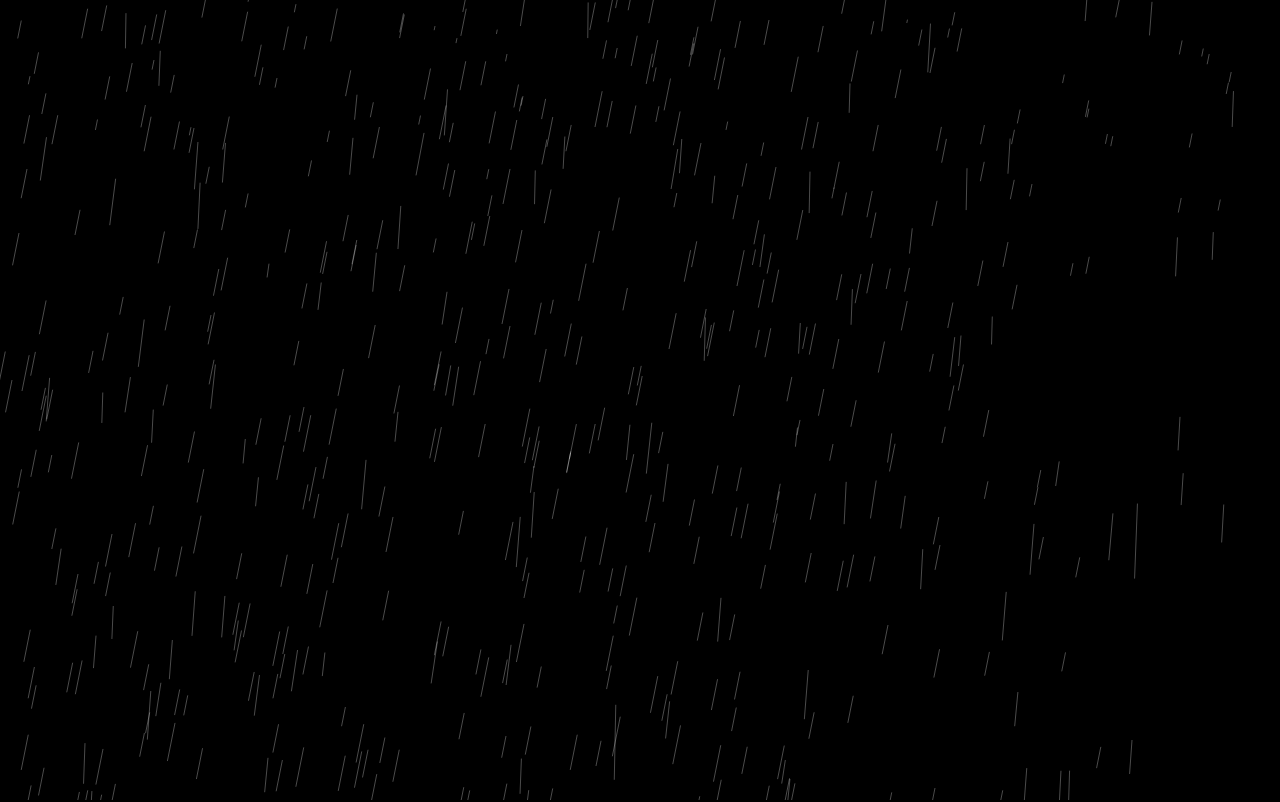
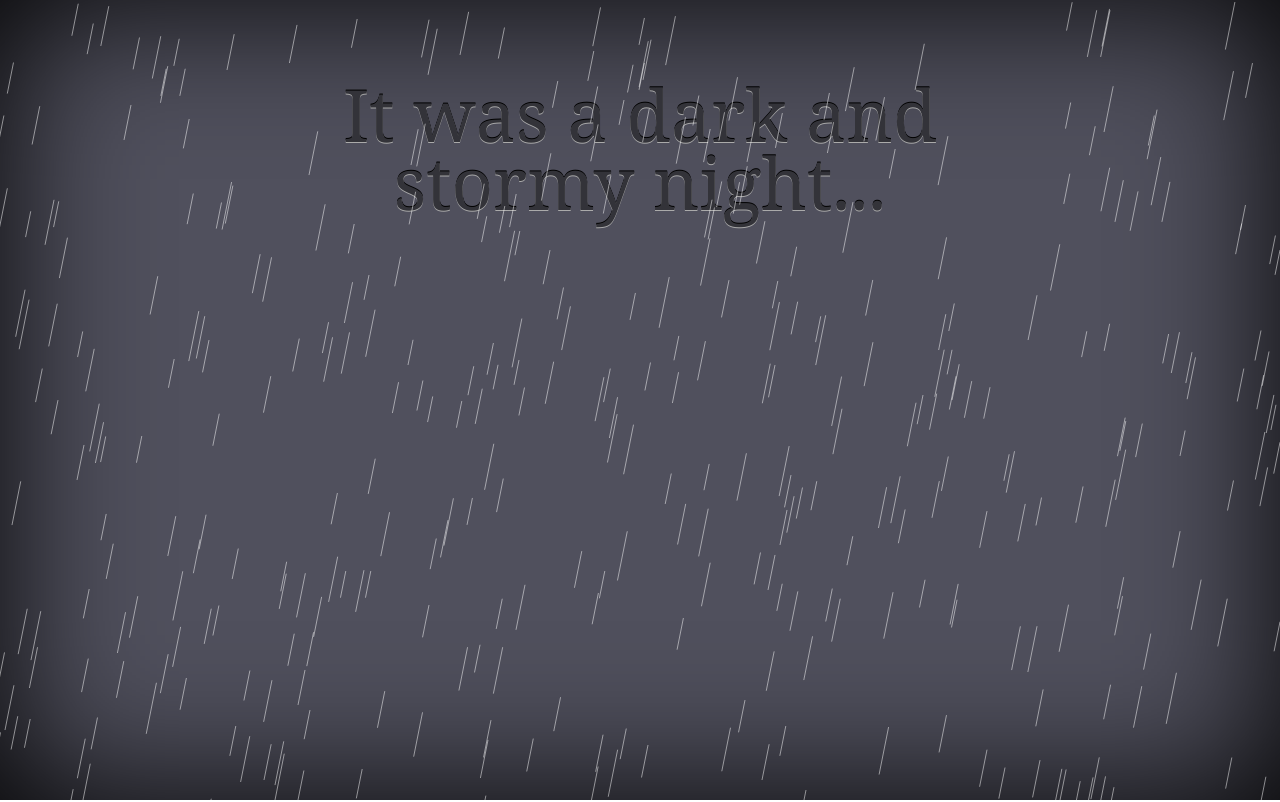
Before and after one commit to razh/jquery-rain.js, a plain HTML site: page index.html in a window 1280 px wide. Shown: the top 802 px of the page. Drawn offline with Linux system fonts and the light colour scheme.

Commit message:
Add resize handler. Add bounds checking. Add HTML copy.

```diff
--- a/index.html
+++ b/index.html
@@ -13,18 +13,83 @@
       margin: 0;
       width: 100%;
       height: 100%;
-      background-color: black;
+    }
+
+    .lead {
+      font-family: "adelle", Georgia, Times, serif;
+      font-size: 72px;
+      width: 60%;
+      text-align: center;
+      margin: 0 auto;
+      color: #333339;
+      padding-top: 80px;
+      text-shadow: 0px 1px 0px #aaa, 0px -1px 0px #000;
+      line-height: 0.95;
+    }
+
+    .section {
+      min-height: 480px;
+      height: 100%;
+    }
+
+    #section-00 {
+      background-color: #50505D;
+      box-shadow: inset 0 0 150px black;
+    }
+
+    #section-01 {
+      background: white;
+    }
+
+    #section-02 {
+      background: black;
+    }
+
+    .test {
+      width: 50%;
+      height: 50%;
+      float: left;
+    }
+
+    #test-00 {
+      background-color: white;
+    }
+
+    #test-03 {
+      background-color: blue;
     }
   </style>
+
+  <script type="text/javascript" src="//use.typekit.net/vhb3jey.js"></script>
+  <script type="text/javascript">try{Typekit.load();}catch(e){}</script>
 </head>
 <body>
+  <div class="section" id="section-00">
+    <div class="lead">It was a dark and stormy night...</div>
+  </div>
 
-  <div id="test"></div>
+  <div class="section" id="section-01"></div>
+
+  <div class="section" id="section-02">
+  <div class="test" id="test-00"></div>
+  <div class="test" id="test-01"></div>
+  <div class="test" id="test-02"></div>
+  <div class="test" id="test-03"></div>
+  </div>
   <script src="./app/components/jquery/jquery.js"></script>
   <script src="./rain.js"></script>
   <script>
     $(function() {
-      $( 'body' ).rain();
+      $( '#section-00' ).rain();
+      $( '#test-00' ).rain({
+        color: 'red',
+        count: 200,
+        lineWidth: 2,
+        wind: {
+          x: 2,
+          y: 0
+        }
+      });
     });
   </script>
 </body>
--- a/rain.js
+++ b/rain.js
@@ -13,15 +13,13 @@
       gravity: 10,
       color: 'white',
       count: 2000,
-      lineWidth: 0.3,
+      lineWidth: 0.5,
       scale: 1.25,
       wind: {
         x: -2,
         y: 0
       }
     };
-
-  var PI2 = 2 * Math.PI;
 
     // Paul Irish's requestAnimationFrame polyfill.
     // http://www.paulirish.com/2011/requestanimationframe-for-smart-animating/
@@ -41,6 +39,10 @@
       currTime = prevTime;
 
   function draw() {
+    if ( !rainObjects.length ) {
+      return;
+    }
+
     currTime = Date.now();
     var dt = currTime - prevTime;
     prevTime = currTime;
@@ -54,16 +56,19 @@
     dt *= 1e-3;
 
     rainObjects.forEach(function( rainObject ) {
-      rainObject.update( dt );
-      rainObject.draw();
+      if ( rainObject.running ) {
+        rainObject.update( dt );
+        rainObject.draw();
+      }
     });
 
     window.requestAnimFrame( draw );
   }
 
 
-  function Rain( element, options ) {
-    this.element = element;
+  function Rain( el, options ) {
+    this.el  = el;
+    this.$el = $( el );
 
     this.options = $.extend( {}, defaults, options );
 
@@ -93,16 +98,13 @@
   Rain.prototype = {
 
     init: function() {
-      var $el = $( this.element );
-
-      this.$canvas = $( '<canvas></canvas>' ).appendTo( $el );
+      this.$canvas = $( '<canvas></canvas>' ).prependTo( this.$el );
       this.canvas  = this.$canvas[0];
       this.ctx     = this.canvas.getContext( '2d' );
 
-      // Custom CSS.
       this.$canvas.css( 'position', 'absolute' );
-      this.canvas.width  = $el.width();
-      this.canvas.height = $el.height();
+
+      this.resize();
 
       var i = 0;
       while ( i < this.options.count ) {
@@ -113,6 +115,17 @@
         this.points.velocities.push( 0, this.options.gravity );
         i++;
       }
+    },
+
+    resize: function() {
+      // Custom CSS.
+      this.$canvas.css({
+        top:  this.$el.offset().top,
+        left: this.$el.offset().left
+      });
+
+      this.canvas.width  = this.$el.width();
+      this.canvas.height = this.$el.height();
     },
 
     update: function( dt ) {
@@ -137,11 +150,12 @@
         positions[ xIndex ] += velocities[ xIndex ];
         positions[ yIndex ] += velocities[ yIndex ];
 
-        if ( 0 > positions[ xIndex ] || positions[ xIndex ] > this.canvas.width ) {
-          velocities[ xIndex ] = 0;
+        if ( 0 > positions[ xIndex ] ) {
+          positions[ xIndex ] = this.canvas.width;
+        }
 
-          positions[ xIndex ] = Math.floor( Math.random() * this.canvas.width  ),
-          positions[ yIndex ] = 5 * Math.floor( -Math.random() * this.canvas.height );
+        if ( positions[ xIndex ] > this.canvas.width) {
+          positions[ xIndex ] = 0;
         }
 
         if ( positions[ yIndex ] > this.canvas.height ) {
@@ -149,7 +163,7 @@
           velocities[ yIndex ] = 0;
 
           positions[ xIndex ] = Math.floor( Math.random() * this.canvas.width );
-          positions[ yIndex ] = 3 * Math.floor( -Math.random() * this.canvas.height );
+          positions[ yIndex ] = 5 * Math.floor( -Math.random() * this.canvas.height ) - this.canvas.height;
         }
 
         i++;
@@ -157,7 +171,10 @@
     },
 
     draw: function() {
-      this.ctx.clearRect( 0, 0, this.canvas.width, this.canvas.height );
+      var width  = this.canvas.width,
+          height = this.canvas.height;
+
+      this.ctx.clearRect( 0, 0, width, height );
 
       var i = 0,
           scale      = this.options.scale,
@@ -179,10 +196,18 @@
         vx = velocities[ xIndex ] * scale;
         vy = velocities[ yIndex ] * scale;
 
+        i++;
+
+        if ( 0 > x || x > width ) {
+          continue;
+        }
+
+        if ( 0 > y || y > height ) {
+          continue;
+        }
+
         this.ctx.moveTo( x, y );
         this.ctx.lineTo( x + vx, y + vy );
-
-        i++;
       }
 
       this.ctx.strokeStyle = this.options.color;
@@ -190,6 +215,12 @@
       this.ctx.stroke();
     }
   };
+
+  $( window ).resize(function() {
+    rainObjects.forEach(function( rainObject ) {
+      rainObject.resize();
+    });
+  });
 
   $.fn[ pluginName ] = function( options ) {
     return this.each(function() {
```
